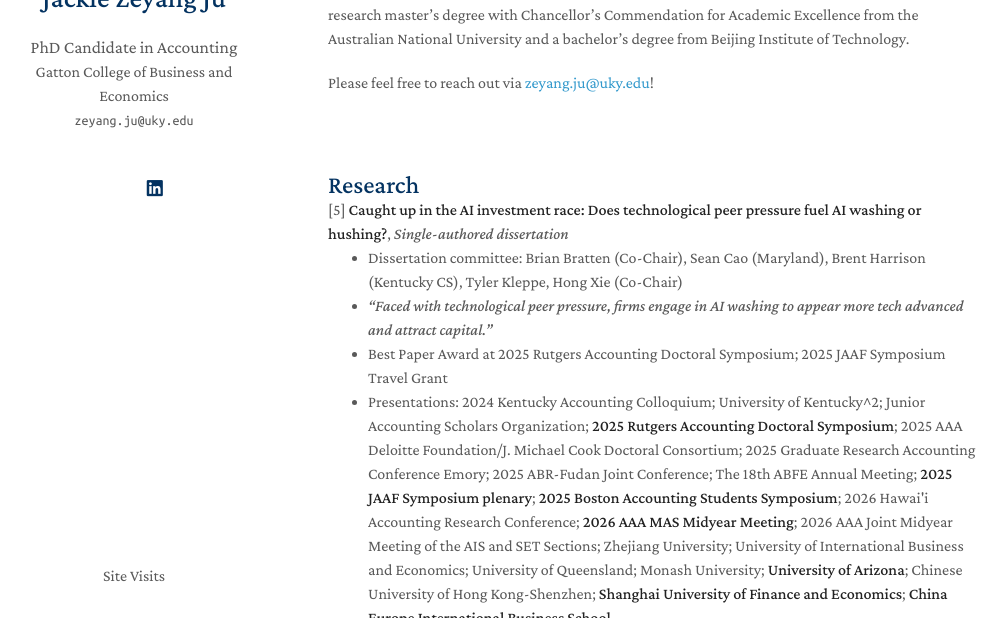
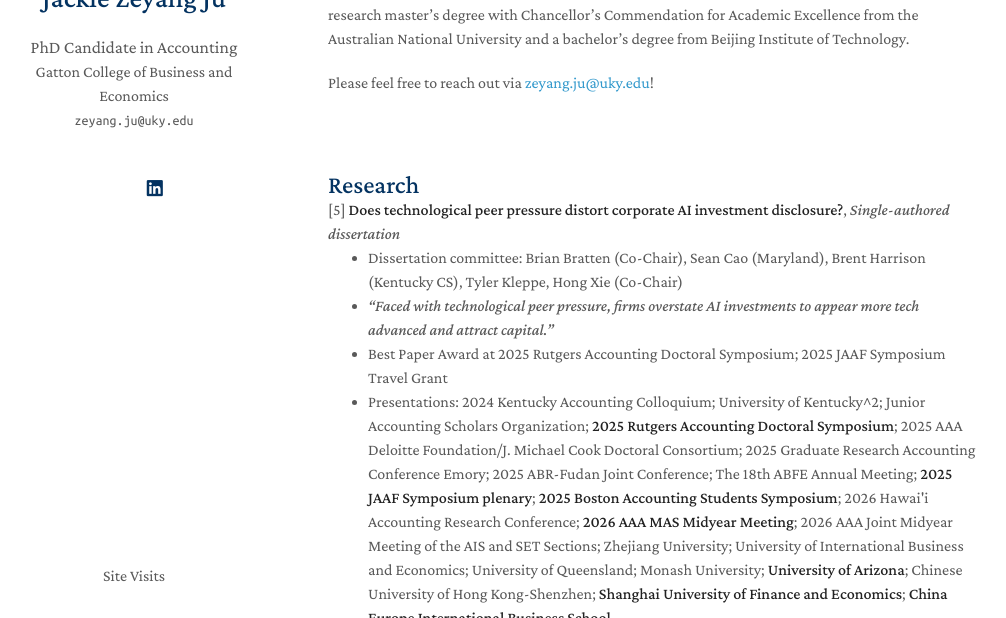
Before and after one commit to zeyang1225/zeyang1225.github.io, a Jekyll site: the page built from index.md, in a window 1280 px wide and 900 px high, cut to the strip 282-900 px from the top of the window. Shown: the whole strip, without its empty margins (142-1148 px from the left). Built offline with Jekyll 4.4.1, drawn with Linux system fonts in a browser that asks for light colours; nearby versions of some CDN libraries; comment, search, counter and statistics services are not loaded; a style sheet for code colours, icons or effects is not loaded.

Commit message:
Update research title and description for clarity

```diff
--- a/_includes/research.md
+++ b/_includes/research.md
@@ -2,11 +2,10 @@
 <h2 id="research" style="margin: 2px 0px 0px;"> <br>
 <br> Research</h2>
 <div>
-  <div class="title"> [5] <strong> Caught up in the AI investment race: Does technological peer pressure fuel AI washing or
-hushing?</strong>, <em>Single-authored dissertation</em> </div>
+  <div class="title"> [5] <strong> Does technological peer pressure distort corporate AI investment disclosure?</strong>, <em>Single-authored dissertation</em> </div>
   <ul>
    <li>  Dissertation committee: Brian Bratten (Co-Chair), Sean Cao (Maryland), Brent Harrison (Kentucky CS), Tyler Kleppe, Hong Xie (Co-Chair) <br></li>
-   <li> <em>“Faced with technological peer pressure, firms engage in AI washing to appear more tech advanced and attract capital.”</em> <br></li>
+   <li> <em>“Faced with technological peer pressure, firms overstate AI investments to appear more tech advanced and attract capital.”</em> <br></li>
    <li>  Best Paper Award at 2025 Rutgers Accounting Doctoral Symposium; 2025 JAAF Symposium Travel Grant <br></li>
      <li>  Presentations: 2024 Kentucky Accounting Colloquium; University of Kentucky^2; Junior Accounting Scholars Organization; <strong>2025 Rutgers Accounting Doctoral Symposium</strong>; 2025 AAA Deloitte Foundation/J. Michael Cook Doctoral Consortium; 2025 Graduate Research Accounting Conference Emory; 2025 ABR-Fudan Joint Conference; The 18th ABFE Annual Meeting; <strong>2025 JAAF Symposium plenary</strong>; <strong>2025 Boston Accounting Students Symposium</strong>; 2026 Hawai'i Accounting Research Conference; <strong>2026 AAA MAS Midyear Meeting</strong>; 2026 AAA Joint Midyear Meeting of the AIS and SET Sections; Zhejiang University; University of International Business and
 Economics; University of Queensland; Monash University; <strong>University of Arizona</strong>; Chinese University
```
